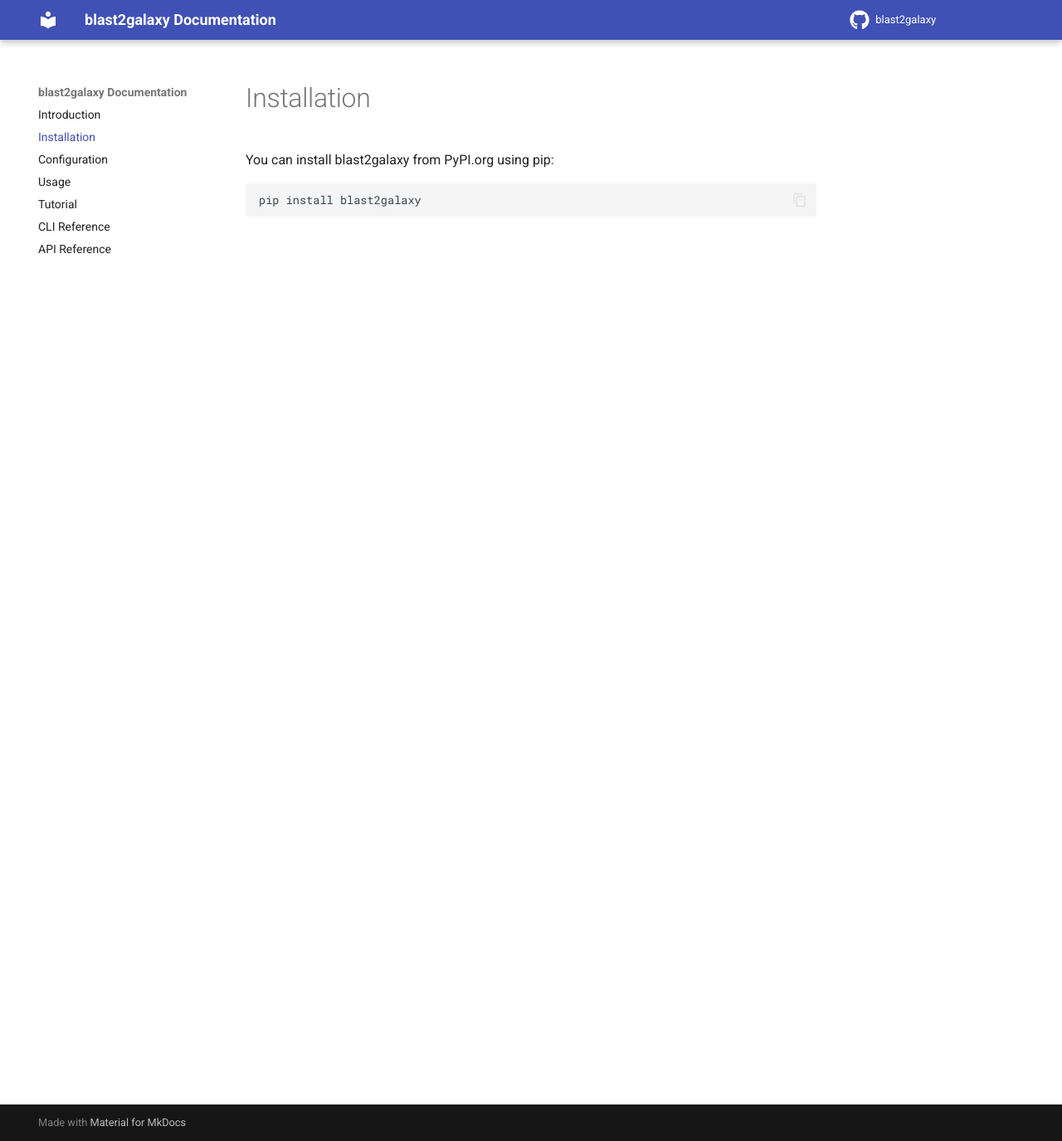
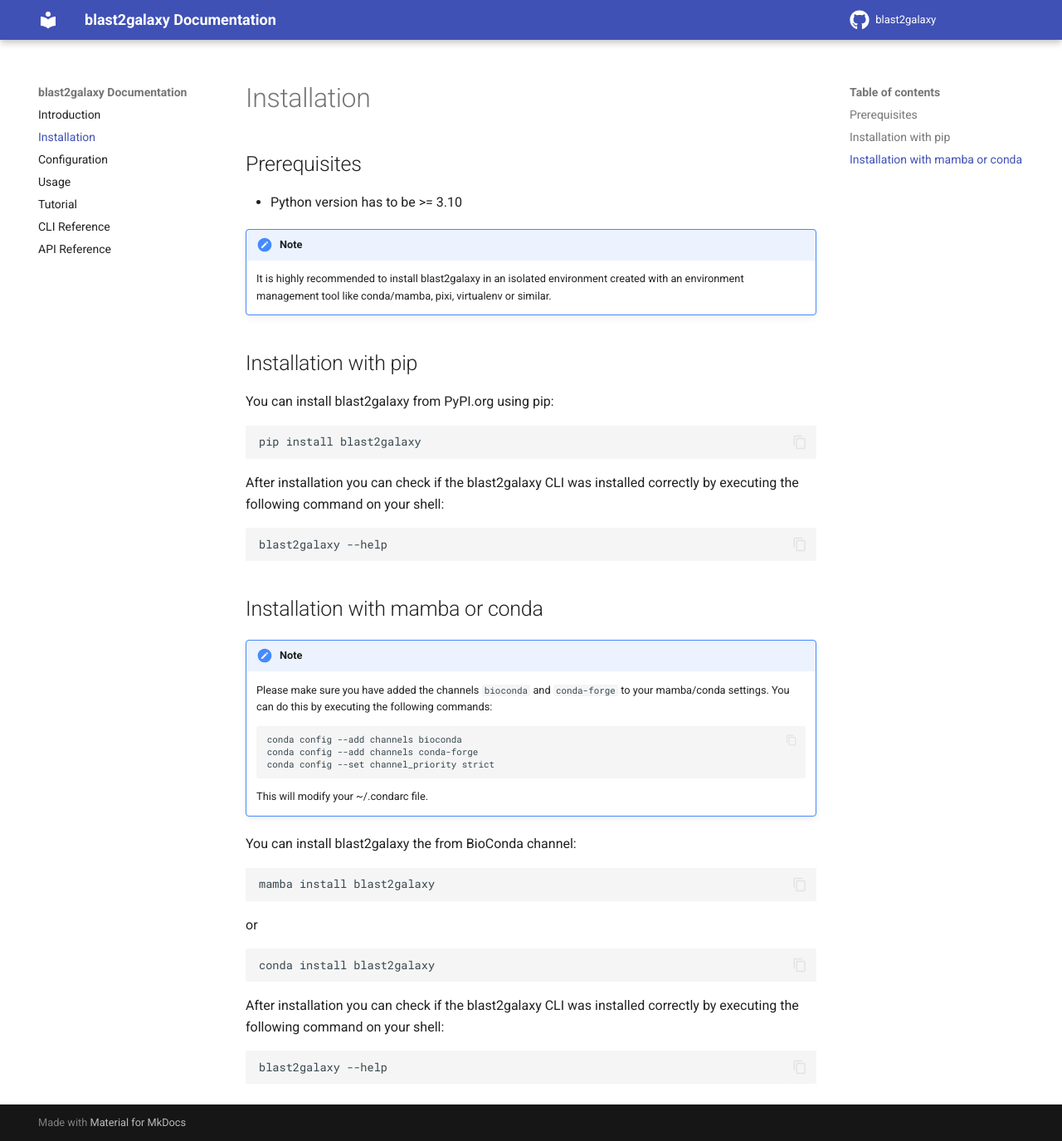
Before and after one commit to IPK-BIT/blast2galaxy, an MkDocs documentation site: the page built from docs/installation.md, in a window 1280 px wide and 1375 px high. Shown: the whole window at 83% size. Built offline with MkDocs 1.6.1 and Material for MkDocs 9.7.7, drawn with Linux system fonts in a browser that asks for light colours; comment, search, counter and statistics services are not loaded.

Commit message:
Updated docs and pyproject.toml

````diff
--- a/docs/installation.md
+++ b/docs/installation.md
@@ -1,7 +1,56 @@
 # Installation
+
+## Prerequisites
+
+- Python version has to be >= 3.10
+
+!!! note
+    It is highly recommended to install blast2galaxy in an isolated environment created with an environment management tool like conda/mamba, pixi, virtualenv or similar.
+
+## Installation with pip
 
 You can install blast2galaxy from PyPI.org using pip:
 
 ```
 pip install blast2galaxy
 ```
+
+After installation you can check if the blast2galaxy CLI was installed correctly by executing the following command on your shell:
+
+```
+blast2galaxy --help
+```
+
+##  Installation with mamba or conda
+
+!!! note
+    Please make sure you have added the channels `bioconda` and `conda-forge` to your mamba/conda settings.
+    You can do this by executing the following commands:
+
+    ```bash
+    conda config --add channels bioconda
+    conda config --add channels conda-forge
+    conda config --set channel_priority strict
+    ```
+
+    This will modify your ~/.condarc file.
+
+
+You can install blast2galaxy the from BioConda channel:
+
+```
+mamba install blast2galaxy
+```
+
+or
+
+```
+conda install blast2galaxy
+```
+
+
+After installation you can check if the blast2galaxy CLI was installed correctly by executing the following command on your shell:
+
+```
+blast2galaxy --help
+```
--- a/pyproject.toml
+++ b/pyproject.toml
@@ -2,7 +2,7 @@
 name = "blast2galaxy"
 version = "0.1.0a1"
 keywords = ["bioinformatics", "blast", "sequence alignment"]
-description = ""
+description = "A Python package with a CLI and API to perform BLAST queries against Galaxy servers"
 authors = ["Patrick König <koenig@ipk-gatersleben.de>"]
 readme = "README.md"
 license = "MIT"
````
Also changed, not shown: README.md (+2 -2 lines), docs/index.md (+1 -1 lines), docs/tutorial.md (+11 -0 lines).
